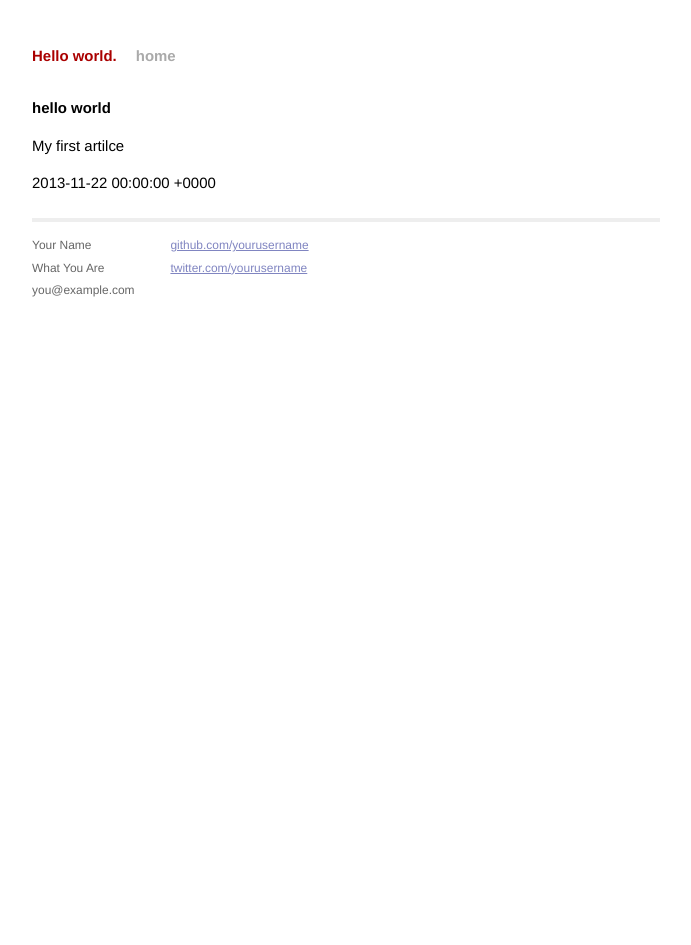
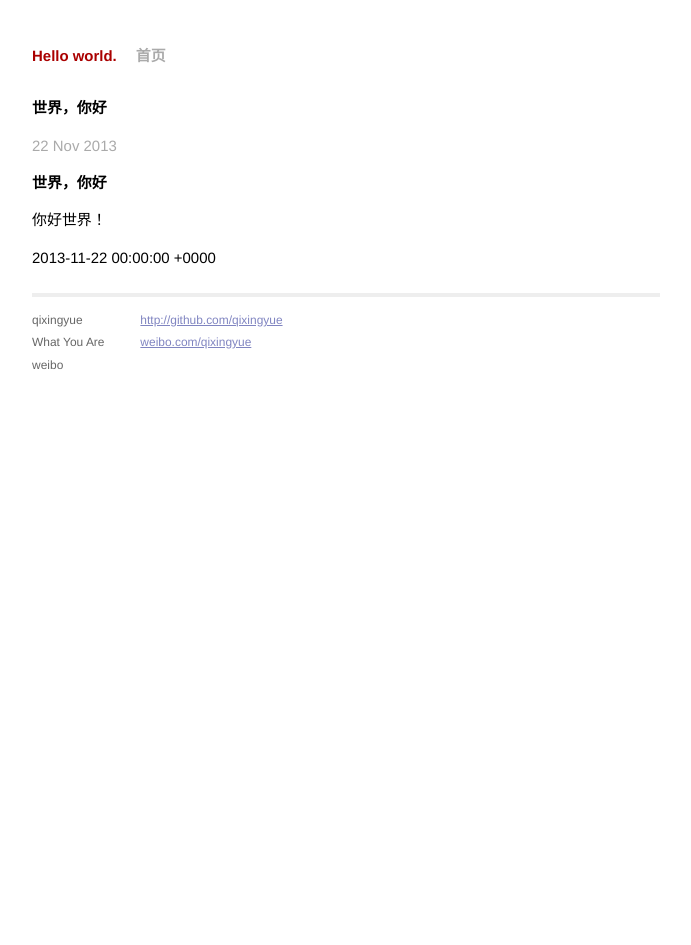
Before and after one commit to qixingyue/qixingyue.github.io, a Jekyll site: the page built from _posts/2013-11-22-hello.html, in a window 1280 px wide. Shown: the whole page, without its empty margins (294-985 px from the left). Built offline with Jekyll 4.4.1, drawn with Linux system fonts in a browser that asks for light colours; Markdown is read by kramdown in place of the engine named in the settings.

Commit message:
some article

```diff
--- a/_layouts/default.html
+++ b/_layouts/default.html
@@ -18,7 +18,7 @@
         <div class="site">
           <div class="header">
             <h1 class="title"><a href="/">{{ site.name }}</a></h1>
-            <a class="extra" href="/">home</a>
+            <a class="extra" href="/">首页</a>
           </div>
 
           {{ content }}
@@ -26,15 +26,15 @@
           <div class="footer">
             <div class="contact">
               <p>
-                Your Name<br />
+                qixingyue<br />
                 What You Are<br />
-                you@example.com
+                weibo
               </p>
             </div>
             <div class="contact">
               <p>
-                <a href="https://github.com/yourusername">github.com/yourusername</a><br />
-                <a href="https://twitter.com/yourusername">twitter.com/yourusername</a><br />
+                <a href="https://github.com/qixingyue">http://github.com/qixingyue</a><br />
+                <a href="https://weibo.com/qixingyue">weibo.com/qixingyue</a><br />
               </p>
             </div>
           </div>
--- a/_posts/2013-11-22-hello.html
+++ b/_posts/2013-11-22-hello.html
@@ -1,7 +1,7 @@
 ---
-layout: default
-title: hello world
+layout: post
+title: 世界，你好
 ---
 <h2>{{page.title}}</h2>
-<p>My first artilce</p>
+<p>你好世界！</p>
 <p>{{page.date | date_to_sring}}</p>
--- a/index.html
+++ b/index.html
@@ -1,10 +1,10 @@
 ---
 layout: default
-title: Hello world.
+title: 这只是一个测试的博客，玩儿一下jekyll
 ---
 
 <div id="home">
-  <h1>Blog Posts</h1>
+  <h1>博客文章</h1>
   <ul class="posts">
     {% for post in site.posts %}
       <li><span>{{ post.date | date_to_string }}</span> &raquo; <a href="{{ post.url }}">{{ post.title }}</a></li>
```
Also changed, not shown: 5 other files.
